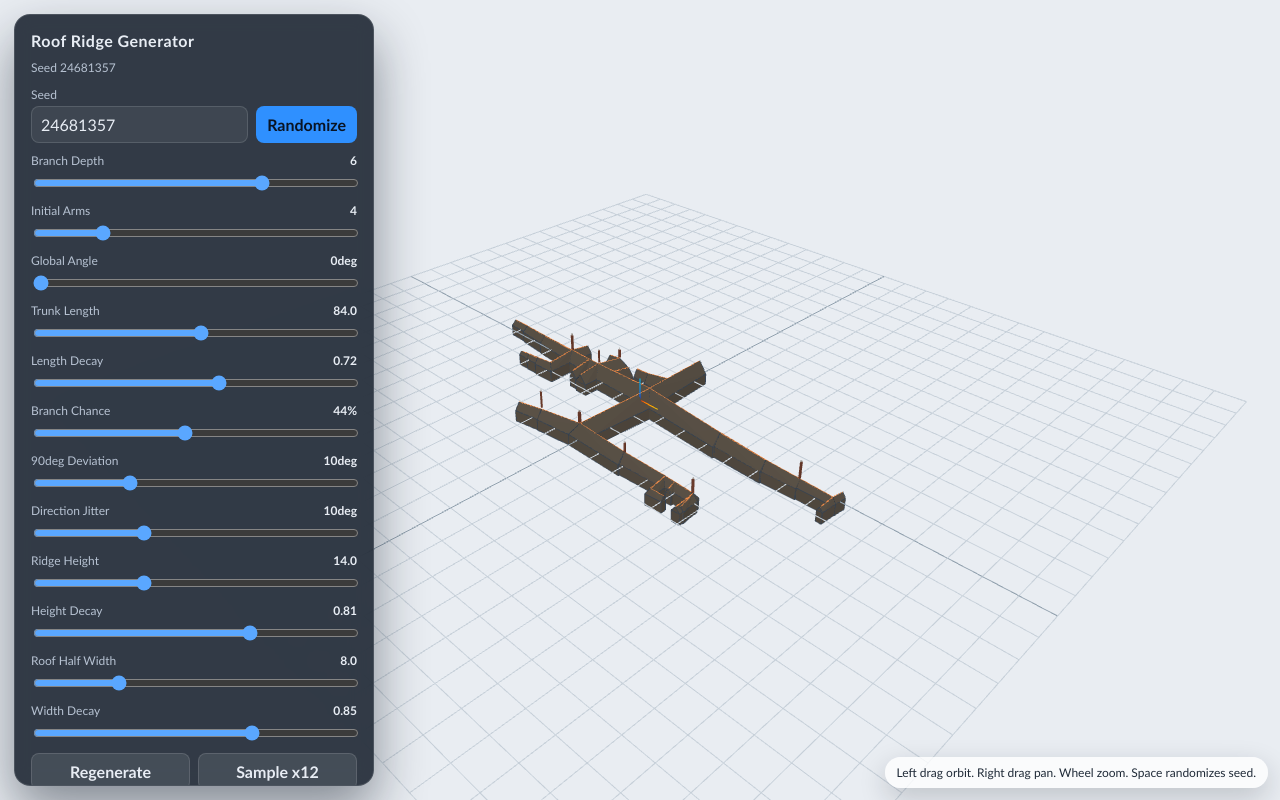
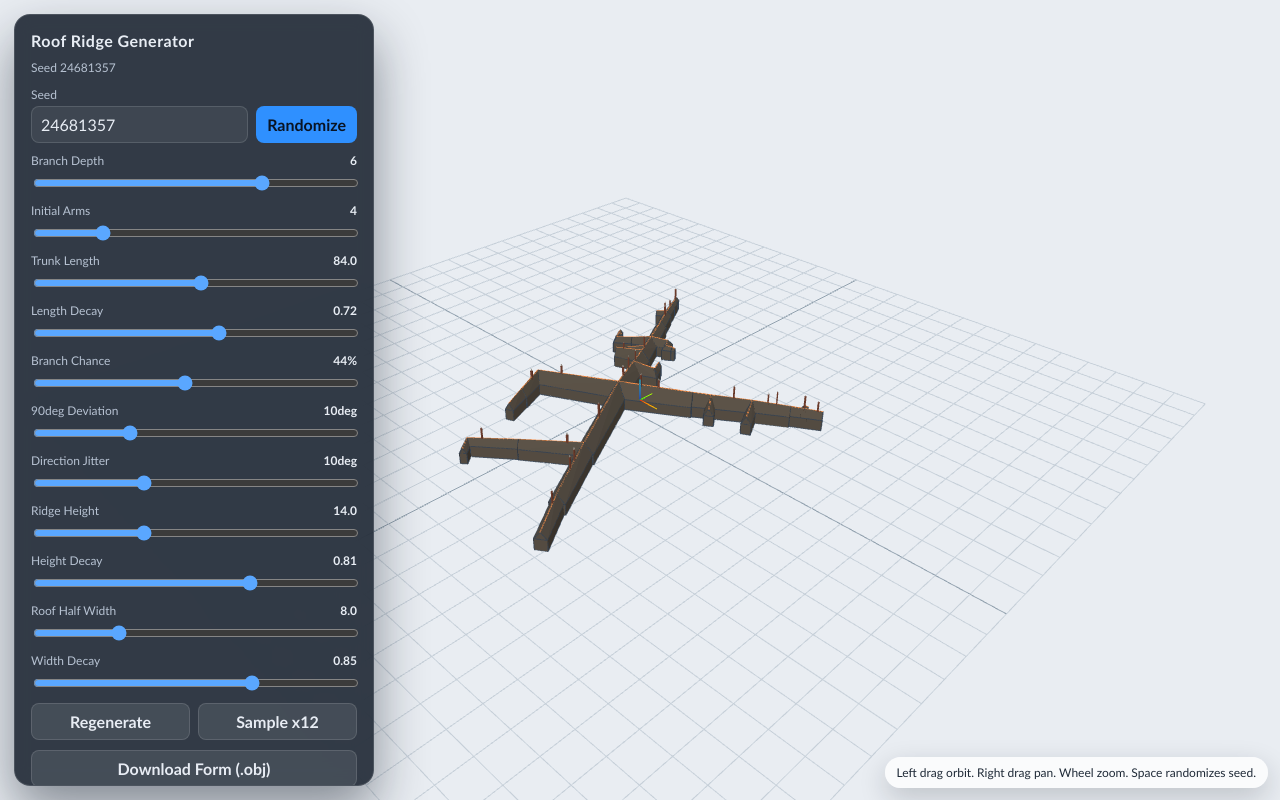
Before and after one commit to sbrgkmn/260313_MorphologyTest, a website: page index.html in a window 1280 px wide. Drawn offline with nearby package versions, Linux system fonts and the light colour scheme; animation ran at ten frames a second.

Commit message:
Refine generator randomization, chimney placement, and grid alignment

```diff
--- a/index.html
+++ b/index.html
@@ -13,7 +13,7 @@
         }
       }
     </script>
-    <script type="module" src="/src/main.js"></script>
+    <script type="module" src="/src/main.js?v=20260319-1"></script>
   </head>
   <body>
     <main class="app">
@@ -38,11 +38,6 @@
         <label class="control">
           <span>Initial Arms <output id="initial-arms-value"></output></span>
           <input id="initial-arms" type="range" min="3" max="8" step="1" value="4" />
-        </label>
-
-        <label class="control">
-          <span>Global Angle <output id="global-angle-value"></output></span>
-          <input id="global-angle" type="range" min="0" max="359" step="1" value="0" />
         </label>
 
         <label class="control">
--- a/src/main.js
+++ b/src/main.js
@@ -19,7 +19,6 @@ const surfacesToggle = document.querySelector("#toggle-surfaces");
 const rangeControls = [
   { id: "max-depth", outputId: "max-depth-value", format: (v) => `${Math.round(v)}` },
   { id: "initial-arms", outputId: "initial-arms-value", format: (v) => `${Math.round(v)}` },
-  { id: "global-angle", outputId: "global-angle-value", format: (v) => `${Math.round(v)}deg` },
   { id: "trunk-length", outputId: "trunk-length-value", format: (v) => `${v.toFixed(1)}` },
   { id: "length-decay", outputId: "length-decay-value", format: (v) => v.toFixed(2) },
   { id: "branch-chance", outputId: "branch-chance-value", format: (v) => `${Math.round(v * 100)}%` },
@@ -29,11 +28,21 @@ const rangeControls = [
   { id: "height-decay", outputId: "height-decay-value", format: (v) => v.toFixed(2) },
   { id: "roof-width", outputId: "roof-width-value", format: (v) => `${v.toFixed(1)}` },
   { id: "width-decay", outputId: "width-decay-value", format: (v) => v.toFixed(2) }
-].map((control) => ({
-  ...control,
-  input: document.querySelector(`#${control.id}`),
-  output: document.querySelector(`#${control.outputId}`)
-}));
+]
+  .map((control) => ({
+    ...control,
+    input: document.querySelector(`#${control.id}`),
+    output: document.querySelector(`#${control.outputId}`)
+  }))
+  .filter((control) => {
+    const isValid = Boolean(control.input && control.output);
+    if (!isValid) {
+      console.warn(
+        `[Roof Ridge Generator] Missing UI node(s) for control "${control.id}". Skipping binding.`
+      );
+    }
+    return isValid;
+  });
 
 const renderer = new THREE.WebGLRenderer({ antialias: true, canvas });
 renderer.outputColorSpace = THREE.SRGBColorSpace;
@@ -90,6 +99,50 @@ function clamp(value, min, max) {
 
 function randomSeed() {
   return Math.floor(Math.random() * 0xffffffff) + 1;
+}
+
+function countStepDecimals(stepText) {
+  if (!stepText || stepText === "any") {
+    return 3;
+  }
+
+  if (stepText.includes("e") || stepText.includes("E")) {
+    const match = stepText.match(/e-(\d+)$/i);
+    return match ? Number.parseInt(match[1], 10) : 0;
+  }
+
+  const decimalIndex = stepText.indexOf(".");
+  return decimalIndex >= 0 ? stepText.length - decimalIndex - 1 : 0;
+}
+
+function formatByStep(value, stepText) {
+  const decimals = countStepDecimals(stepText);
+  if (decimals === 0) {
+    return `${Math.round(value)}`;
+  }
+  return value.toFixed(decimals);
+}
+
+function randomizeRangeInput(input) {
+  const min = Number.parseFloat(input.min);
+  const max = Number.parseFloat(input.max);
+  if (!Number.isFinite(min) || !Number.isFinite(max) || max <= min) {
+    return;
+  }
+
+  const stepText = input.getAttribute("step") ?? input.step;
+  const step =
+    stepText && stepText !== "any" ? Number.parseFloat(stepText) : Number.NaN;
+  const randomValue = min + (max - min) * Math.random();
+
+  if (Number.isFinite(step) && step > 0) {
+    const steps = Math.round((randomValue - min) / step);
+    const snapped = clamp(min + steps * step, min, max);
+    input.value = formatByStep(snapped, stepText);
+    return;
+  }
+
+  input.value = `${clamp(randomValue, min, max)}`;
 }
 
 function sanitizeSeed(value) {
@@ -429,7 +482,7 @@ function appendBoundaryWalls(surfacePositions, edgePositions, eaveHeight, wallBa
   return wallTriangleCount;
 }
 
-function buildChimneyGroup(nodes, params) {
+function buildChimneyGroup(segments, params) {
   const chimneyGroup = new THREE.Group();
   const shaftMaterial = new THREE.MeshStandardMaterial({
     color: 0x8e4d37,
@@ -443,52 +496,88 @@ function buildChimneyGroup(nodes, params) {
   });
 
   const rng = createRng(((params.seed ^ 0x7f4a7c15) >>> 0) || 1);
-  const anchors = nodes.filter(
-    (node) => node.incident.length >= 2 && node.position.z > params.eaveHeight + 1
-  );
-  if (anchors.length === 0) {
+  const candidateSegments = [];
+  let totalLength = 0;
+
+  for (const segment of segments) {
+    const planDelta = new THREE.Vector2(
+      segment.end.x - segment.start.x,
+      segment.end.y - segment.start.y
+    );
+    const length = planDelta.length();
+    const averageHeight = (segment.start.z + segment.end.z) * 0.5;
+    if (length < Math.max(params.roofWidth * 0.8, 4) || averageHeight <= params.eaveHeight + 0.9) {
+      continue;
+    }
+
+    const tangent = planDelta.normalize();
+    totalLength += length;
+    candidateSegments.push({
+      segment,
+      length,
+      tangent,
+      cumulativeLength: totalLength
+    });
+  }
+
+  if (candidateSegments.length === 0 || totalLength < PLANAR_EPSILON) {
     return { chimneyGroup, chimneyCount: 0 };
   }
 
-  const targetCount = clamp(Math.round(anchors.length * 0.28 + params.maxDepth * 0.35), 3, 22);
+  const density = randomRange(rng, 0.018, 0.048);
+  const countBias = randomRange(rng, -1.1, 2.3);
+  const targetCount = clamp(
+    Math.round(totalLength * density + countBias),
+    1,
+    Math.min(24, candidateSegments.length * 2)
+  );
+
   const placed = [];
   let chimneyCount = 0;
   let attempts = 0;
+  const maxAttempts = Math.max(targetCount * 16, candidateSegments.length * 9);
 
-  while (chimneyCount < targetCount && attempts < anchors.length * 7) {
+  while (chimneyCount < targetCount && attempts < maxAttempts) {
     attempts += 1;
-    const anchor = anchors[Math.floor(rng() * anchors.length)];
-    if (!anchor || rng() > 0.78) {
-      continue;
+
+    const sampleLength = rng() * totalLength;
+    let picked = candidateSegments[candidateSegments.length - 1];
+    for (const candidate of candidateSegments) {
+      if (sampleLength <= candidate.cumulativeLength) {
+        picked = candidate;
+        break;
+      }
     }
 
-    const planar = anchor.planar;
-    const minSpacing = Math.max(params.roofWidth * 0.65, 2.2);
+    const { segment, tangent } = picked;
+    const t = randomRange(rng, 0.17, 0.86);
+    const axisPoint = segment.start.clone().lerp(segment.end, t);
+    const planar = new THREE.Vector2(axisPoint.x, axisPoint.y);
+    const minSpacing = Math.max(params.roofWidth * randomRange(rng, 0.5, 0.92), 2.1);
     if (placed.some((point) => point.distanceToSquared(planar) < minSpacing * minSpacing)) {
       continue;
     }
 
-    const radial = planar.lengthSq() > 1e-6 ? planar.clone().normalize() : new THREE.Vector2(1, 0);
-    const lateral = new THREE.Vector2(-radial.y, radial.x);
-    const offset = radial
-      .clone()
-      .multiplyScalar(randomRange(rng, -0.6, 0.9))
-      .add(lateral.multiplyScalar(randomRange(rng, -1.1, 1.1)));
-
     const shaftWidth = clamp(params.roofWidth * randomRange(rng, 0.13, 0.23), 0.9, 2.6);
     const shaftDepth = shaftWidth * randomRange(rng, 0.72, 1.26);
     const shaftHeight = randomRange(rng, params.ridgeHeight * 0.55, params.ridgeHeight * 1.2);
+    const sinkAmount = Math.min(
+      shaftHeight * randomRange(rng, 0.18, 0.33),
+      params.ridgeHeight * 0.5
+    );
+    const chimneyAngle = Math.atan2(tangent.y, tangent.x) + (rng() < 0.5 ? 0 : Math.PI * 0.5);
 
     const shaft = new THREE.Mesh(new THREE.BoxGeometry(shaftWidth, shaftDepth, shaftHeight), shaftMaterial);
     shaft.position.set(
-      anchor.position.x + offset.x,
-      anchor.position.y + offset.y,
-      anchor.position.z + shaftHeight * 0.5 + randomRange(rng, 0.4, 1.5)
+      axisPoint.x,
+      axisPoint.y,
+      axisPoint.z + shaftHeight * 0.5 - sinkAmount
     );
-    shaft.rotation.z = Math.atan2(radial.y, radial.x) + (rng() < 0.5 ? 0 : Math.PI * 0.5);
+    shaft.rotation.z = chimneyAngle;
     chimneyGroup.add(shaft);
 
-    const potCount = 2 + Math.floor(rng() * 3);
+    const potCount = 1 + Math.floor(rng() * 4);
+    const rowCount = Math.ceil(potCount / 2);
     for (let potIndex = 0; potIndex < potCount; potIndex += 1) {
       const column = potIndex % 2;
       const row = Math.floor(potIndex / 2);
@@ -498,17 +587,17 @@ function buildChimneyGroup(nodes, params) {
 
       const pot = new THREE.Mesh(new THREE.BoxGeometry(potWidth, potDepth, potHeight), potMaterial);
       const local = new THREE.Vector3(
-        (column - 0.5) * shaftWidth * 0.42 + randomRange(rng, -0.08, 0.08),
-        (row - 0.2) * shaftDepth * 0.3 + randomRange(rng, -0.08, 0.08),
+        (column - 0.5) * shaftWidth * 0.42 + randomRange(rng, -0.07, 0.07),
+        (row - (rowCount - 1) * 0.5) * shaftDepth * 0.34 + randomRange(rng, -0.07, 0.07),
         shaftHeight * 0.5 + potHeight * 0.5 + randomRange(rng, 0.05, 0.28)
       );
-      local.applyAxisAngle(new THREE.Vector3(0, 0, 1), shaft.rotation.z);
+      local.applyAxisAngle(new THREE.Vector3(0, 0, 1), chimneyAngle);
       pot.position.set(
         shaft.position.x + local.x,
         shaft.position.y + local.y,
         shaft.position.z + local.z
       );
-      pot.rotation.z = shaft.rotation.z + randomRange(rng, -0.08, 0.08);
+      pot.rotation.z = chimneyAngle + randomRange(rng, -0.08, 0.08);
       chimneyGroup.add(pot);
     }
 
@@ -521,31 +610,45 @@ function buildChimneyGroup(nodes, params) {
 
 function updateControlOutputs() {
   for (const control of rangeControls) {
+    if (!control.input || !control.output) {
+      continue;
+    }
     const value = Number(control.input.value);
     control.output.textContent = control.format(value);
   }
+}
+
+function getInputValueNumber(id, fallback = 0) {
+  const input = document.querySelector(`#${id}`);
+  if (!input) {
+    console.warn(`[Roof Ridge Generator] Missing input "#${id}". Falling back to ${fallback}.`);
+    return fallback;
+  }
+
+  const value = Number(input.value);
+  return Number.isFinite(value) ? value : fallback;
 }
 
 function readParams() {
   const seed = sanitizeSeed(seedInput.value);
   seedInput.value = `${seed}`;
 
+  const ridgeHeight = getInputValueNumber("ridge-height", 14);
   return {
     seed,
-    maxDepth: Number.parseInt(document.querySelector("#max-depth").value, 10),
-    initialArms: Number.parseInt(document.querySelector("#initial-arms").value, 10),
-    globalAngleDeg: Number(document.querySelector("#global-angle").value),
-    trunkLength: Number(document.querySelector("#trunk-length").value),
-    lengthDecay: Number(document.querySelector("#length-decay").value),
-    branchChance: Number(document.querySelector("#branch-chance").value),
-    splitAngleDeg: Number(document.querySelector("#split-angle").value),
-    jitterDeg: Number(document.querySelector("#jitter").value),
-    ridgeHeight: Number(document.querySelector("#ridge-height").value),
-    heightDecay: Number(document.querySelector("#height-decay").value),
-    roofWidth: Number(document.querySelector("#roof-width").value),
-    widthDecay: Number(document.querySelector("#width-decay").value),
+    maxDepth: Math.round(getInputValueNumber("max-depth", 6)),
+    initialArms: Math.round(getInputValueNumber("initial-arms", 4)),
+    trunkLength: getInputValueNumber("trunk-length", 84),
+    lengthDecay: getInputValueNumber("length-decay", 0.72),
+    branchChance: getInputValueNumber("branch-chance", 0.44),
+    splitAngleDeg: getInputValueNumber("split-angle", 10),
+    jitterDeg: getInputValueNumber("jitter", 10),
+    ridgeHeight,
+    heightDecay: getInputValueNumber("height-decay", 0.81),
+    roofWidth: getInputValueNumber("roof-width", 8),
+    widthDecay: getInputValueNumber("width-decay", 0.85),
     eaveHeight: 0,
-    wallBaseHeight: -Math.max(2.4, Number(document.querySelector("#ridge-height").value) * 0.78),
+    wallBaseHeight: -Math.max(2.4, ridgeHeight * 0.78),
     minLength: 3,
     minWidth: 0.85,
     minHeight: 0.7,
@@ -586,11 +689,11 @@ function generateRidgeSegments(params) {
 
   const center = new THREE.Vector3(0, 0, params.ridgeHeight);
   const initialBranchCount = clamp(params.initialArms, 3, 8);
-  const globalAngle = THREE.MathUtils.degToRad(params.globalAngleDeg);
+  const baseOrientation = randomRange(rng, 0, Math.PI * 2);
   for (let i = 0; i < initialBranchCount; i += 1) {
     const axisIndex = i % 4;
     const laneIndex = Math.floor(i / 4);
-    const baseAngle = globalAngle + axisIndex * (Math.PI / 2);
+    const baseAngle = baseOrientation + axisIndex * (Math.PI / 2);
     const angle = baseAngle + randomRange(rng, -jitterRadians * 0.45, jitterRadians * 0.45);
     const direction = new THREE.Vector2(Math.cos(angle), Math.sin(angle));
     const lateral = new THREE.Vector2(-direction.y, direction.x);
@@ -961,7 +1064,7 @@ function buildRoofGeometry(segments, params) {
     params.eaveHeight,
     params.wallBaseHeight
   );
-  const chimneyData = buildChimneyGroup(nodes, params);
+  const chimneyData = buildChimneyGroup(segments, params);
 
   const ridgeGeometry = new THREE.BufferGeometry();
   ridgeGeometry.setAttribute("position", new THREE.Float32BufferAttribute(ridgePositions, 3));
@@ -1024,6 +1127,18 @@ function frameModel(root) {
   grid.scale.setScalar(Math.max(0.7, (sphere.radius * 3.4) / 140));
 }
 
+function liftModelAboveGrid(root, clearance = 0.06) {
+  const bounds = new THREE.Box3().setFromObject(root);
+  if (bounds.isEmpty()) {
+    return;
+  }
+
+  const liftDelta = clearance - bounds.min.z;
+  if (Math.abs(liftDelta) > 1e-4) {
+    root.position.z += liftDelta;
+  }
+}
+
 function resize() {
   const width = app.clientWidth;
   const height = app.clientHeight;
@@ -1045,6 +1160,7 @@ function rebuildModel({ refit = false } = {}) {
 
   ridgeGroup.add(geometry.edgeObject, geometry.ridgeObject);
   surfaceGroup.add(geometry.surfaceObject, geometry.chimneyObject);
+  liftModelAboveGrid(modelRoot);
   ridgeGroup.visible = ridgeToggle.checked;
   surfaceGroup.visible = surfacesToggle.checked;
 
@@ -1076,6 +1192,17 @@ function scheduleRebuild(refit = false) {
 
 function randomizeSeed({ rebuild = true, refit = true } = {}) {
   seedInput.value = `${randomSeed()}`;
+  if (rebuild) {
+    scheduleRebuild(refit);
+  }
+}
+
+function randomizeAllParameters({ rebuild = true, refit = true } = {}) {
+  seedInput.value = `${randomSeed()}`;
+  for (const control of rangeControls) {
+    randomizeRangeInput(control.input);
+  }
+
   if (rebuild) {
     scheduleRebuild(refit);
   }
@@ -1122,26 +1249,30 @@ async function runSampleBurst() {
 }
 
 for (const control of rangeControls) {
-  control.input.addEventListener("input", () => scheduleRebuild(false));
+  control.input?.addEventListener("input", () => scheduleRebuild(false));
 }
 
-seedInput.addEventListener("change", () => {
+seedInput?.addEventListener("change", () => {
   seedInput.value = `${sanitizeSeed(seedInput.value)}`;
   scheduleRebuild(true);
 });
 
-randomizeButton.addEventListener("click", () => randomizeSeed({ rebuild: true, refit: true }));
-regenerateButton.addEventListener("click", () => scheduleRebuild(true));
-sampleBurstButton.addEventListener("click", () => {
+randomizeButton?.addEventListener("click", () =>
+  randomizeAllParameters({ rebuild: true, refit: true })
+);
+regenerateButton?.addEventListener("click", () => scheduleRebuild(true));
+sampleBurstButton?.addEventListener("click", () => {
   runSampleBurst().catch((error) => {
     console.error(error);
     setStatus(`Sampling failed: ${error.message}`);
-    sampleBurstButton.disabled = false;
+    if (sampleBurstButton) {
+      sampleBurstButton.disabled = false;
+    }
     burstRunning = false;
   });
 });
 
-downloadFormButton.addEventListener("click", () => {
+downloadFormButton?.addEventListener("click", () => {
   try {
     downloadCurrentForm();
   } catch (error) {
@@ -1150,11 +1281,11 @@ downloadFormButton.addEventListener("click", () => {
   }
 });
 
-ridgeToggle.addEventListener("change", () => {
+ridgeToggle?.addEventListener("change", () => {
   ridgeGroup.visible = ridgeToggle.checked;
 });
 
-surfacesToggle.addEventListener("change", () => {
+surfacesToggle?.addEventListener("change", () => {
   surfaceGroup.visible = surfacesToggle.checked;
 });
 
```
